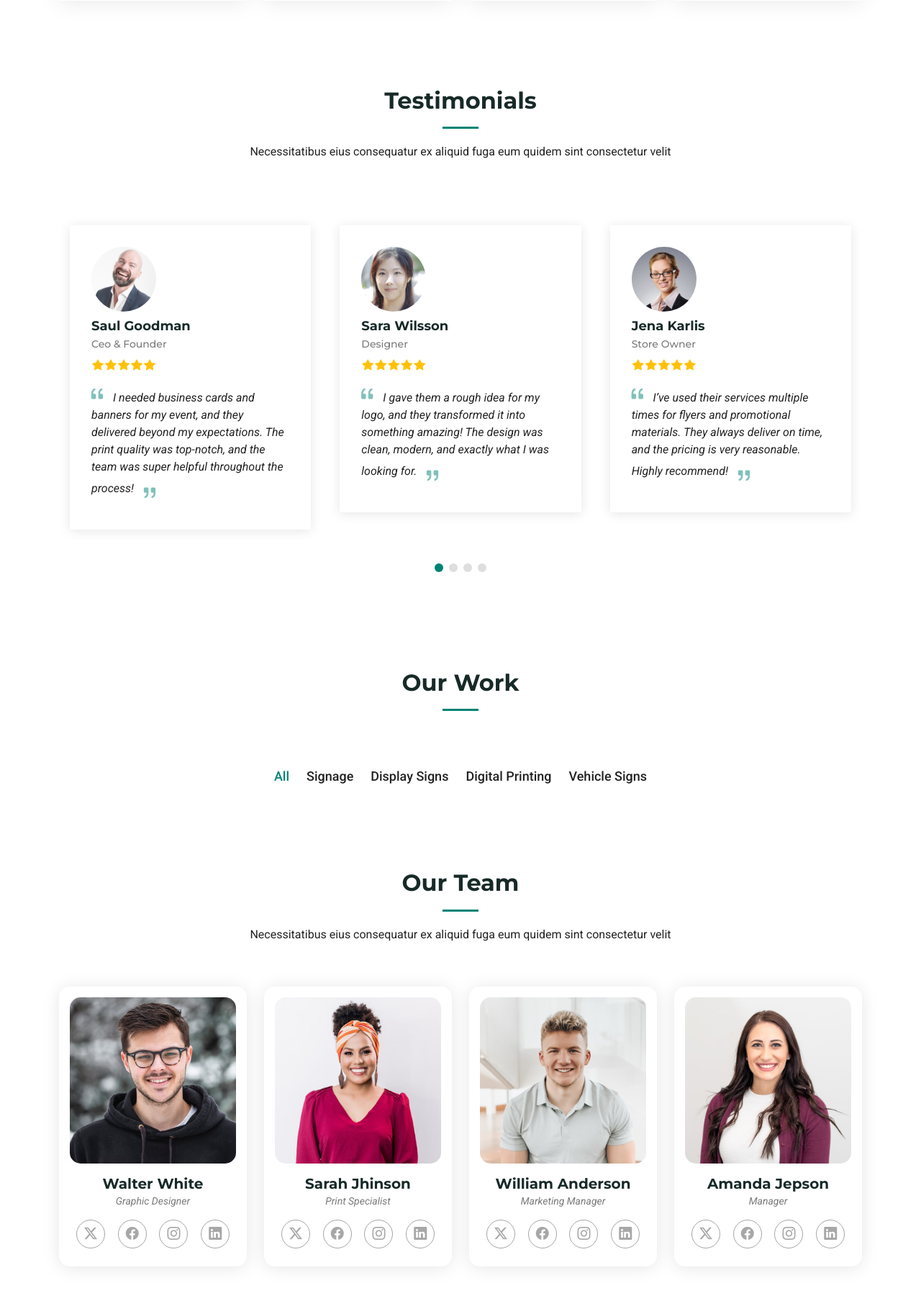
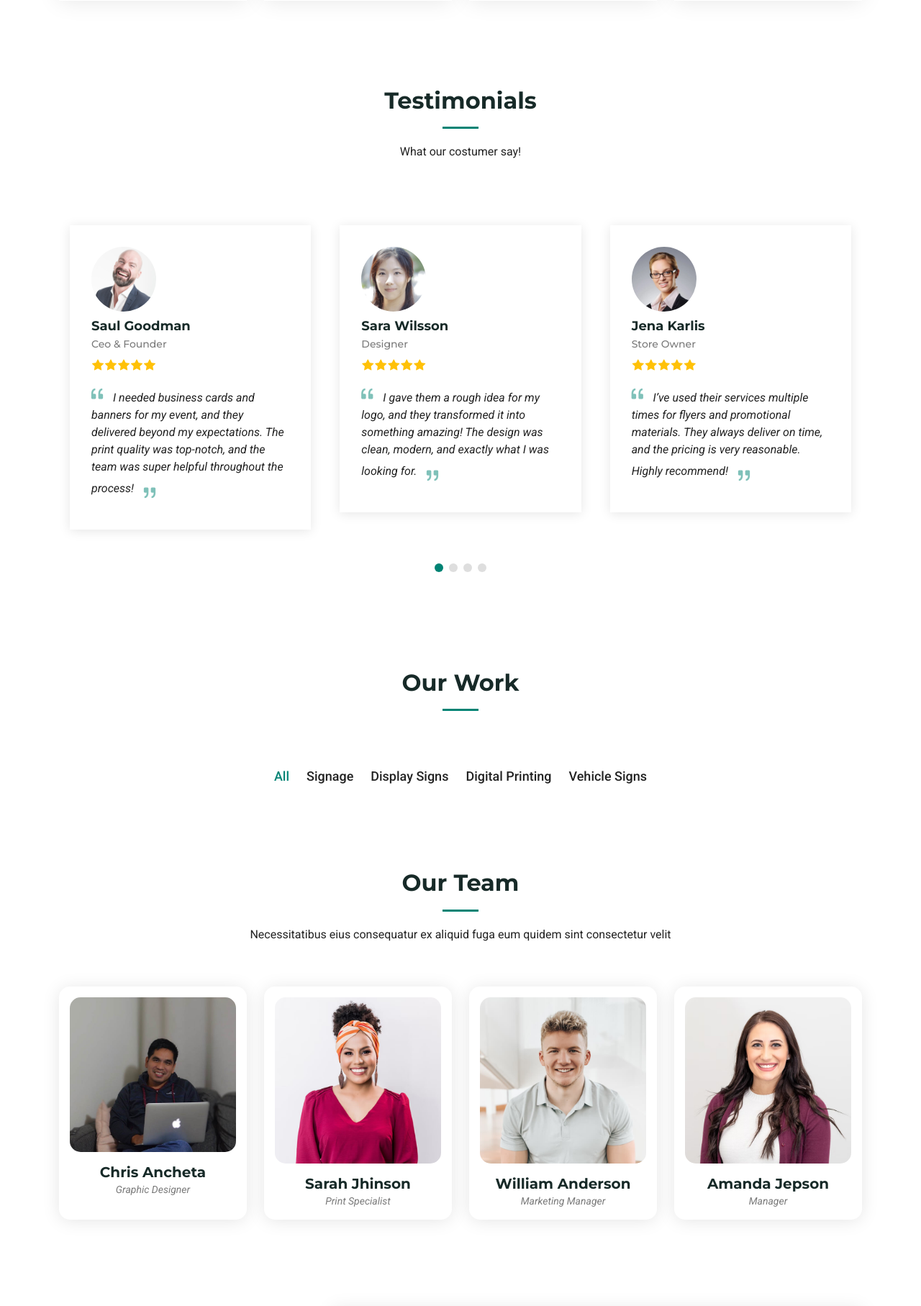
Before and after one commit to christopherece/signandprint_prj, a Django app: template templates/pages/index.html in a window 1280 px wide. Shown: the part 2804-4619 px from the top of the page at 72% size. Run offline with Django 5.2, Linux system fonts and the light colour scheme; the template is opened without the code that fills it, so the values that code supplies are empty; parts of the project's set-up code (start-up, migrations or seed data) failed here and were passed over; some libraries are stand-ins or nearby versions.

Commit message:
Modified Footer

```diff
--- a/signandprint/settings.py
+++ b/signandprint/settings.py
@@ -27,9 +27,8 @@ SECRET_KEY = 'django-insecure-t-34%ve&hv@z_(7-ozd2lnn-mdyv__z^xx(sn-!nbhhsj7rn*z
 DEBUG = True
 
 ALLOWED_HOSTS = ['signhub.topitsolutions.co.nz','192.168.10.250','localhost','192.168.10.88']
-
-
-# Application definition
+CSRF_TRUSTED_ORIGINS = [
+    'https://signhub.topitsolutions.co.nz','http://signhub.topitsolutions.co.nz']
 
 INSTALLED_APPS = [
     'contacts.apps.ContactsConfig',
--- a/templates/pages/index.html
+++ b/templates/pages/index.html
@@ -13,7 +13,7 @@
           </p>
           <div class="d-flex">
             <a href="#about" class="btn-get-started">Get a Qoute</a>
-            <a href="https://www.youtube.com/watch?v=Y7f98aduVJ8" class="glightbox btn-watch-video d-flex align-items-center"><i class="bi bi-play-circle"></i><span>Watch Video</span></a>
+            <!-- <a href="https://www.youtube.com/watch?v=Y7f98aduVJ8" class="glightbox btn-watch-video d-flex align-items-center"><i class="bi bi-play-circle"></i><span>Watch Video</span></a> -->
           </div>
         </div>
         <div class="col-lg-5 order-1 order-lg-2">
@@ -212,8 +212,7 @@ Specializing in digital printing and signage, we offer a wide range of products,
     <div class="container section-title" data-aos="fade-up">
       <h2>Testimonials</h2>
       <p>
-        Necessitatibus eius consequatur ex aliquid
-        fuga eum quidem sint consectetur velit</p>
+        What our costumer say!</p>
     </div><!-- End Section Title -->
 
     <div class="container" data-aos="fade-up" data-aos-delay="100">
@@ -384,15 +383,15 @@ Specializing in digital printing and signage, we offer a wide range of products,
 
         <div class="col-xl-3 col-md-6 d-flex" data-aos="fade-up" data-aos-delay="100">
           <div class="member">
-            <img src="{% static 'img/team/team-1.jpg' %}" class="img-fluid" alt="">
-            <h4>Walter White</h4>
+            <img src="{% static 'img/team/chris.jpg' %}" class="img-fluid" alt="">
+            <h4>Chris Ancheta</h4>
             <span>Graphic Designer</span>
-            <div class="social">
+            <!-- <div class="social">
               <a href=""><i class="bi bi-twitter-x"></i></a>
               <a href=""><i class="bi bi-facebook"></i></a>
               <a href=""><i class="bi bi-instagram"></i></a>
               <a href=""><i class="bi bi-linkedin"></i></a>
-            </div>
+            </div> -->
           </div>
         </div><!-- End Team Member -->
 
@@ -401,12 +400,12 @@ Specializing in digital printing and signage, we offer a wide range of products,
             <img src="{% static 'img/team/team-2.jpg' %}" class="img-fluid" alt="">
             <h4>Sarah Jhinson</h4>
             <span>Print Specialist</span>
-            <div class="social">
+            <!-- <div class="social">
               <a href=""><i class="bi bi-twitter-x"></i></a>
               <a href=""><i class="bi bi-facebook"></i></a>
               <a href=""><i class="bi bi-instagram"></i></a>
               <a href=""><i class="bi bi-linkedin"></i></a>
-            </div>
+            </div> -->
           </div>
         </div><!-- End Team Member -->
 
@@ -415,12 +414,12 @@ Specializing in digital printing and signage, we offer a wide range of products,
             <img src="{% static 'img/team/team-3.jpg' %}" class="img-fluid" alt="">
             <h4>William Anderson</h4>
             <span>Marketing Manager</span>
-            <div class="social">
+            <!-- <div class="social">
               <a href=""><i class="bi bi-twitter-x"></i></a>
               <a href=""><i class="bi bi-facebook"></i></a>
               <a href=""><i class="bi bi-instagram"></i></a>
               <a href=""><i class="bi bi-linkedin"></i></a>
-            </div>
+            </div> -->
           </div>
         </div><!-- End Team Member -->
 
@@ -429,12 +428,12 @@ Specializing in digital printing and signage, we offer a wide range of products,
             <img src="{% static 'img/team/team-4.jpg' %}" class="img-fluid" alt="">
             <h4>Amanda Jepson</h4>
             <span>Manager</span>
-            <div class="social">
+            <!-- <div class="social">
               <a href=""><i class="bi bi-twitter-x"></i></a>
               <a href=""><i class="bi bi-facebook"></i></a>
               <a href=""><i class="bi bi-instagram"></i></a>
               <a href=""><i class="bi bi-linkedin"></i></a>
-            </div>
+            </div> -->
           </div>
         </div><!-- End Team Member -->
 
--- a/templates/partials/_footer.html
+++ b/templates/partials/_footer.html
@@ -20,22 +20,20 @@
         <div class="col-lg-2 col-6 footer-links">
           <h4>Useful Links</h4>
           <ul>
-            <li><a href="#">Home</a></li>
-            <li><a href="#">About us</a></li>
-            <li><a href="#">Services</a></li>
-            <li><a href="#">Terms of service</a></li>
-            <li><a href="#">Privacy policy</a></li>
+            <li><a href="{% url 'index' %}">Home</a></li>
+            <li><a href="{% url 'index' %}#about">About us</a></li>
+            <li><a href="{% url 'services' %}">Services</a></li>
+
           </ul>
         </div>
 
         <div class="col-lg-2 col-6 footer-links">
           <h4>Our Services</h4>
           <ul>
-            <li><a href="#"></a></li>
-            <li><a href="#">Signage</a></li>
-            <li><a href="#">Display Signs</a></li>
-            <li><a href="#">Digital Printing</a></li>
-            <li><a href="#">Vehicle Signs</a></li>
+            <li><a href="{% url 'signage' %}">Signage</a></li>
+            <li><a href="{% url 'display_signs' %}">Display Signs</a></li>
+            <li><a href="{% url 'digital_printing' %}">Digital Printing</a></li>
+            <li><a href="{% url 'vehicle_signs' %}">Vehicle Signs</a></li>
           </ul>
         </div>
 
```
Also changed, not shown: contacts/migrations/0004_alter_contact_options.py (added), signandprint/static/img/team/chris.jpg (added), static/img/team/chris.jpg (added).
